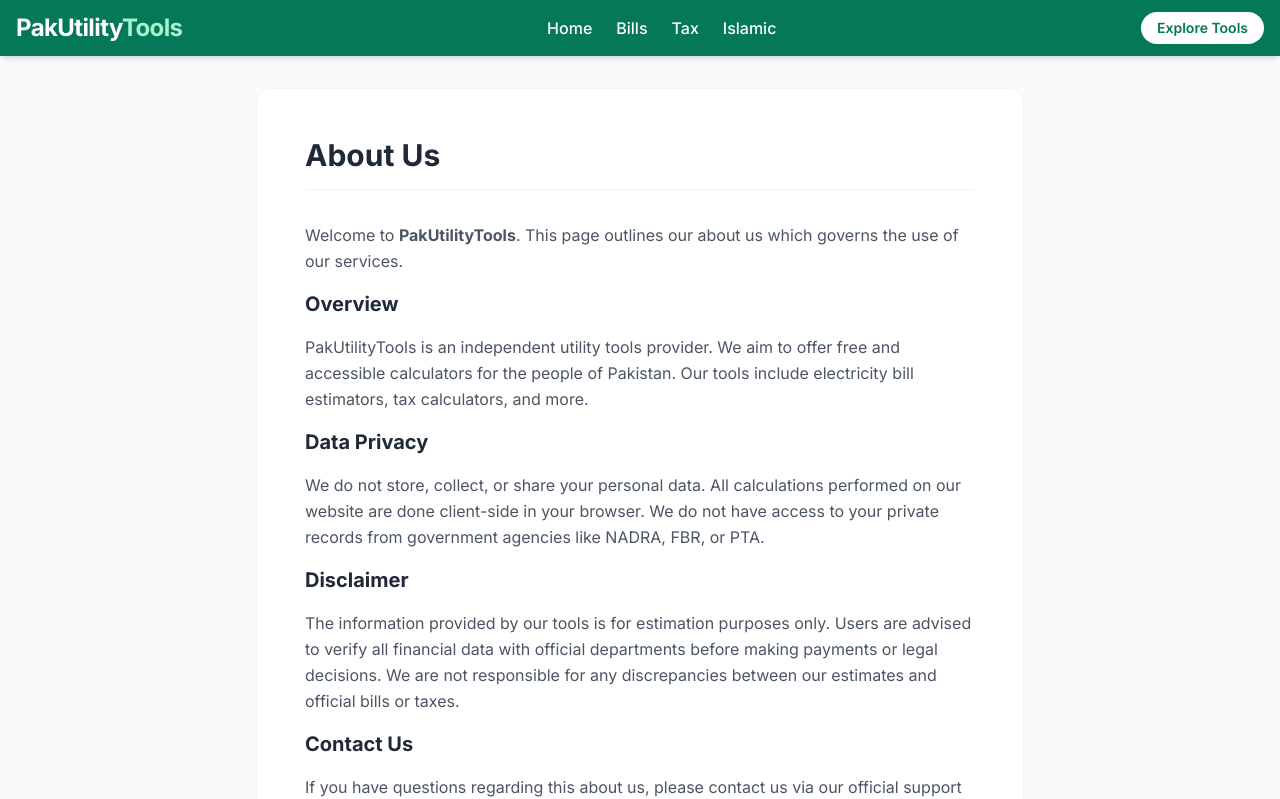
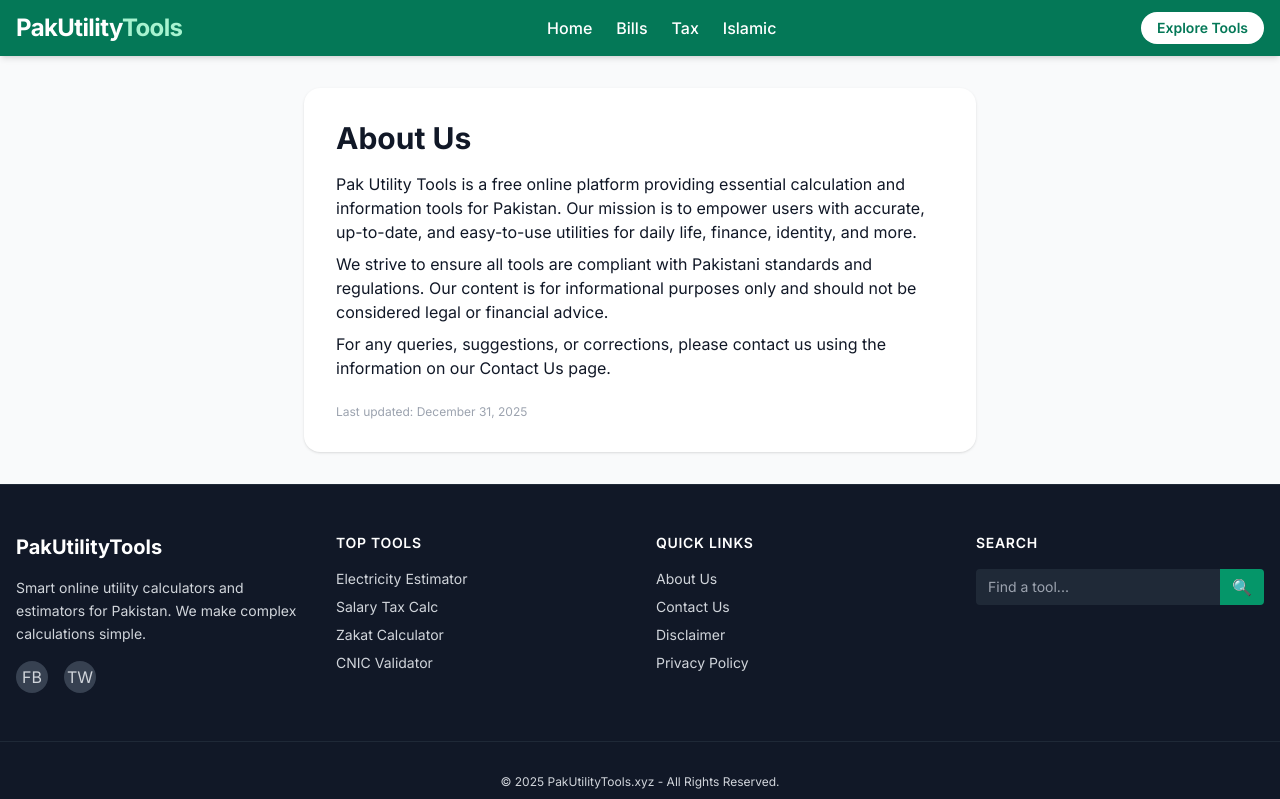
Before and after one commit to moneypower12121-byte/PakUtility, a React (Vite) app: page /about-us in a window 1280 px wide. Shown: the top 799 px of the page. Built offline with nearby package versions, Linux system fonts and the light colour scheme.

Commit message:
Add About Us, Contact Us, Disclaimer, and Privacy Policy pages with custom content and routes

```diff
--- a/App.tsx
+++ b/App.tsx
@@ -6,6 +6,10 @@
 import Home from './pages/Home';
 import ToolDetail from './pages/ToolDetail';
 import LegalPage from './pages/LegalPage';
+import AboutUs from './pages/AboutUs';
+import ContactUs from './pages/ContactUs';
+import Disclaimer from './pages/Disclaimer';
+import PrivacyPolicy from './pages/PrivacyPolicy';
 import AgeCalculator from './pages/AgeCalculator';
 import BMICalculator from './pages/BMICalculator';
 import PercentageCalculator from './pages/PercentageCalculator';
@@ -28,12 +32,14 @@
           <Routes>
             <Route path="/" element={<Home />} />
 
+
             {/* Legal Pages */}
-            <Route path="/privacy-policy" element={<LegalPage title="Privacy Policy" />} />
+            <Route path="/privacy-policy" element={<PrivacyPolicy />} />
+            <Route path="/disclaimer" element={<Disclaimer />} />
+            <Route path="/about-us" element={<AboutUs />} />
+            <Route path="/contact-us" element={<ContactUs />} />
+            {/* Terms and Conditions can remain as LegalPage if not custom */}
             <Route path="/terms-and-conditions" element={<LegalPage title="Terms and Conditions" />} />
-            <Route path="/disclaimer" element={<LegalPage title="Disclaimer" />} />
-            <Route path="/about-us" element={<LegalPage title="About Us" />} />
-            <Route path="/contact-us" element={<LegalPage title="Contact Us" />} />
 
             {/* Dedicated Calculator Routes */}
             <Route path="/age-calculator" element={<AgeCalculator />} />
--- /dev/null
+++ b/pages/AboutUs.tsx
@@ -0,0 +1,13 @@
+import React from "react";
+
+const AboutUs = () => (
+  <div className="max-w-2xl mx-auto p-8 bg-white rounded-2xl shadow">
+    <h1 className="text-3xl font-bold mb-4">About Us</h1>
+    <p className="mb-2">Pak Utility Tools is a free online platform providing essential calculation and information tools for Pakistan. Our mission is to empower users with accurate, up-to-date, and easy-to-use utilities for daily life, finance, identity, and more.</p>
+    <p className="mb-2">We strive to ensure all tools are compliant with Pakistani standards and regulations. Our content is for informational purposes only and should not be considered legal or financial advice.</p>
+    <p className="mb-2">For any queries, suggestions, or corrections, please contact us using the information on our Contact Us page.</p>
+    <p className="text-xs text-gray-400 mt-6">Last updated: December 31, 2025</p>
+  </div>
+);
+
+export default AboutUs;
--- /dev/null
+++ b/pages/ContactUs.tsx
@@ -0,0 +1,13 @@
+import React from "react";
+
+const ContactUs = () => (
+  <div className="max-w-2xl mx-auto p-8 bg-white rounded-2xl shadow">
+    <h1 className="text-3xl font-bold mb-4">Contact Us</h1>
+    <p className="mb-2">For questions, feedback, or business inquiries, please email us at <a href="mailto:pakutilitytools@gmail.com" className="text-emerald-700 underline">pakutilitytools@gmail.com</a>.</p>
+    <p className="mb-2">We value your input and aim to respond within 2 business days.</p>
+    <p className="mb-2">You may also reach out to us via our social media channels listed in the website footer.</p>
+    <p className="text-xs text-gray-400 mt-6">Last updated: December 31, 2025</p>
+  </div>
+);
+
+export default ContactUs;
--- /dev/null
+++ b/pages/Disclaimer.tsx
@@ -0,0 +1,13 @@
+import React from "react";
+
+const Disclaimer = () => (
+  <div className="max-w-2xl mx-auto p-8 bg-white rounded-2xl shadow">
+    <h1 className="text-3xl font-bold mb-4">Disclaimer</h1>
+    <p className="mb-2">All information and tools provided on Pak Utility Tools are for general informational purposes only. While we strive for accuracy, we make no warranties of any kind regarding completeness, reliability, or suitability of the information for any purpose.</p>
+    <p className="mb-2">Any reliance you place on such information is strictly at your own risk. Pak Utility Tools will not be liable for any loss or damage arising from the use of this website or its tools.</p>
+    <p className="mb-2">We recommend verifying results with official sources before making decisions based on our tools.</p>
+    <p className="text-xs text-gray-400 mt-6">Last updated: December 31, 2025</p>
+  </div>
+);
+
+export default Disclaimer;
--- /dev/null
+++ b/pages/PrivacyPolicy.tsx
@@ -0,0 +1,13 @@
+import React from "react";
+
+const PrivacyPolicy = () => (
+  <div className="max-w-2xl mx-auto p-8 bg-white rounded-2xl shadow">
+    <h1 className="text-3xl font-bold mb-4">Privacy Policy</h1>
+    <p className="mb-2">Pak Utility Tools respects your privacy. We do not collect personal information unless you voluntarily provide it (e.g., via email or contact forms). We use cookies and analytics to improve user experience and monitor site performance.</p>
+    <p className="mb-2">We do not sell, trade, or transfer your information to outside parties. Third-party services (such as ads or analytics) may have their own privacy policies, which we encourage you to review.</p>
+    <p className="mb-2">By using our website, you consent to our privacy policy. Updates to this policy will be posted on this page.</p>
+    <p className="text-xs text-gray-400 mt-6">Last updated: December 31, 2025</p>
+  </div>
+);
+
+export default PrivacyPolicy;
```
